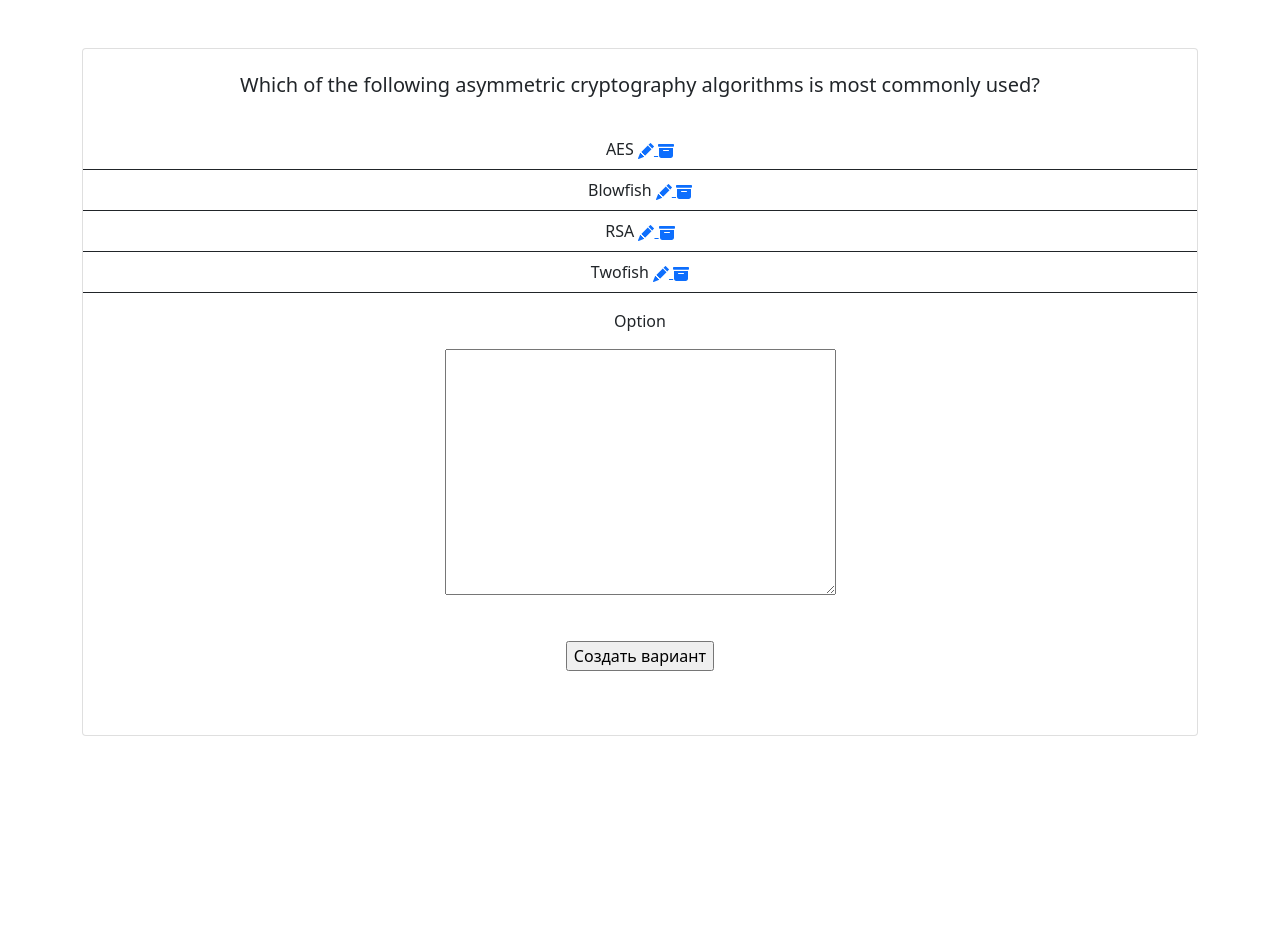
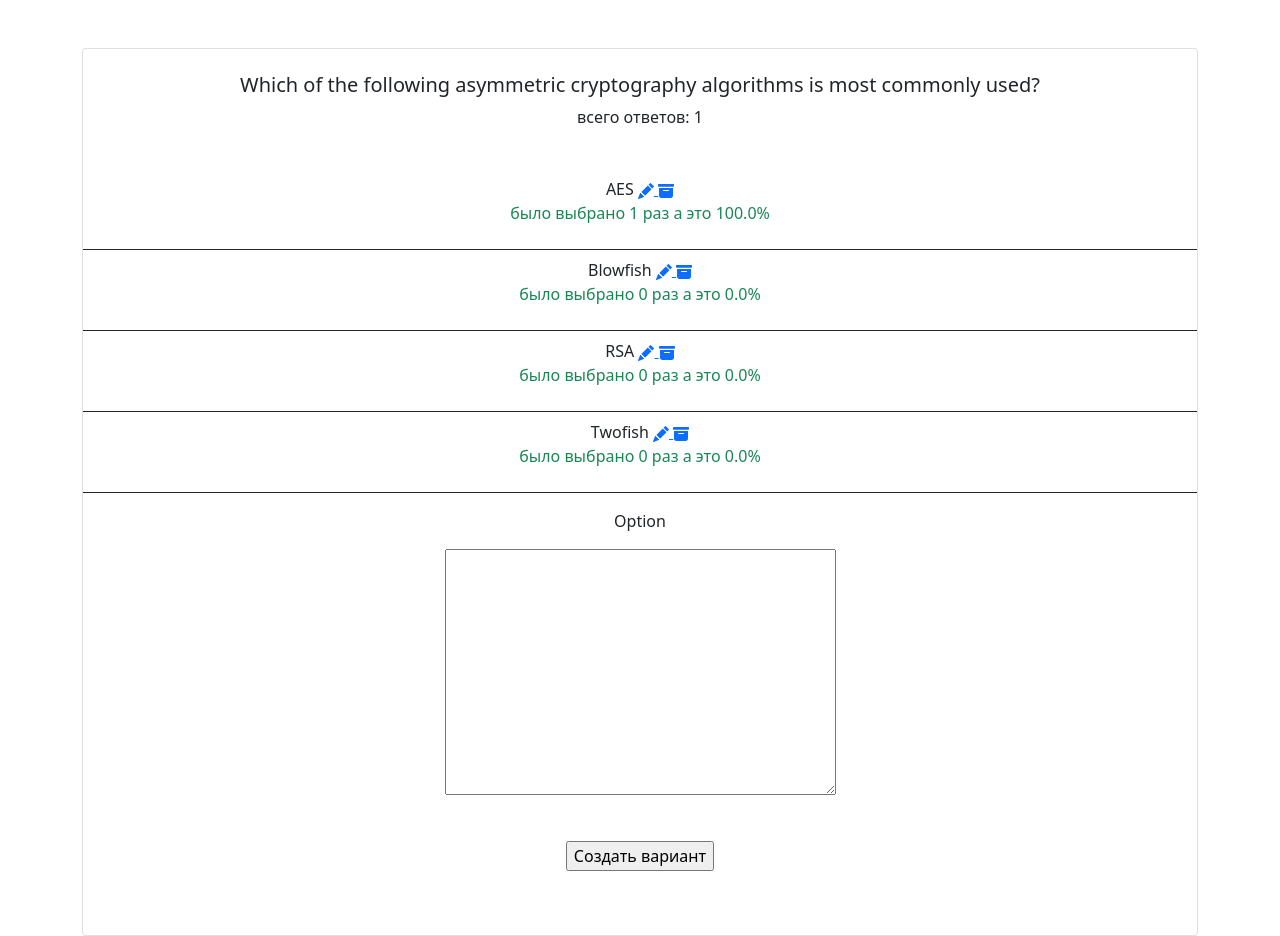
Before and after one commit to A-miin/exam7, a Django app: page /poll/1 in a window 1280 px wide. Shown: the part 40-976 px from the top of the page. Before the commit the page ends 776 px from the top, so only its background shows below. Run offline with Django 3.2, Linux system fonts and the light colour scheme; data comes from the database, SQL or seed files in the repository; some libraries are stand-ins or nearby versions.

Commit message:
Add statistic

```diff
--- a/questionnaire/polls/models.py
+++ b/questionnaire/polls/models.py
@@ -23,6 +23,11 @@ class Choice(models.Model):
     def __str__(self):
         return f'{self.option}'
 
+    def get_stat(self):
+        if self.poll.answers.count()>0:
+            return '{:.1f}'.format(self.answers.count()/self.poll.answers.count()*100)
+        return 0
+
 class Answer(models.Model):
     poll = models.ForeignKey('polls.Poll', on_delete=models.CASCADE, related_name='answers', verbose_name="Ответ")
     created_at = models.DateTimeField(auto_now_add=True)
--- a/questionnaire/polls/templates/choice/list.html
+++ b/questionnaire/polls/templates/choice/list.html
@@ -12,6 +12,7 @@
                           <svg xmlns="http://www.w3.org/2000/svg" width="16" height="16" fill="currentColor" class="bi bi-archive-fill" viewBox="0 0 16 16">
                                 <path d="M12.643 15C13.979 15 15 13.845 15 12.5V5H1v7.5C1 13.845 2.021 15 3.357 15h9.286zM5.5 7h5a.5.5 0 0 1 0 1h-5a.5.5 0 0 1 0-1zM.8 1a.8.8 0 0 0-.8.8V3a.8.8 0 0 0 .8.8h14.4A.8.8 0 0 0 16 3V1.8a.8.8 0 0 0-.8-.8H.8z"/></svg>
                       </a>
+                    <p class="text-success"><span>было выбрано {{ choice.answers.count }}  раз </span><span> а это {{ choice.get_stat }}%</span></p>
             </div>
 
         {% endfor %}
--- /dev/null
+++ b/questionnaire/polls/templates/choice/stat.html
@@ -0,0 +1 @@
+<p class="h5 text-success">{% choice.answers.count/choice.poll.answers.count*100 %}</p>
--- a/questionnaire/polls/templates/poll/view.html
+++ b/questionnaire/polls/templates/poll/view.html
@@ -16,6 +16,7 @@
     <div class="card text-center mt-5 pb-5">
       <div class="card-body mb-2 mt-2">
         <h5 class="card-title">{{ poll.question}}</h5>
+          <p>всего ответов: {{ poll.answers.count }}</p>
       </div>
      {% include 'choice/list.html' with choices=poll.choices.all %}
     <form action="{% url "choice-create" poll.id %}" method="post">
```
